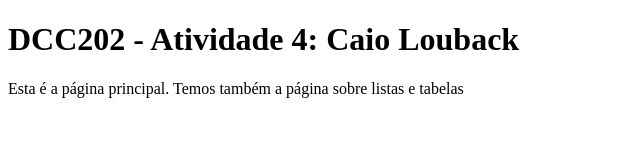
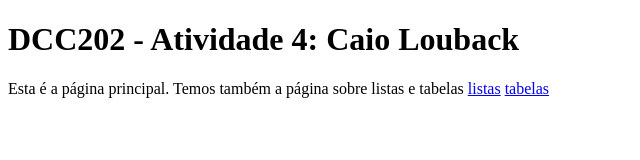
Before and after one commit to ufjf-dcc202/ufjf-dcc202-2023-3-b-atv4-CaioLouback, a website: page index.html in a window 1280 px wide. Shown: the whole page, without its empty margins (0-640 px from the left). Drawn offline with Linux system fonts and the light colour scheme.

Commit message:
acrescentei os links tabelas e listas.

```diff
--- a/index.html
+++ b/index.html
@@ -10,6 +10,8 @@
       <h1>DCC202 - Atividade 4: Caio Louback</h1>
       <p>
         Esta é a página principal. Temos também a página sobre listas e tabelas
+        <a href="listas.html">listas</a>
+        <a href="tabelas.html">tabelas</a>
       </p>
     </main>
   </body>
```
